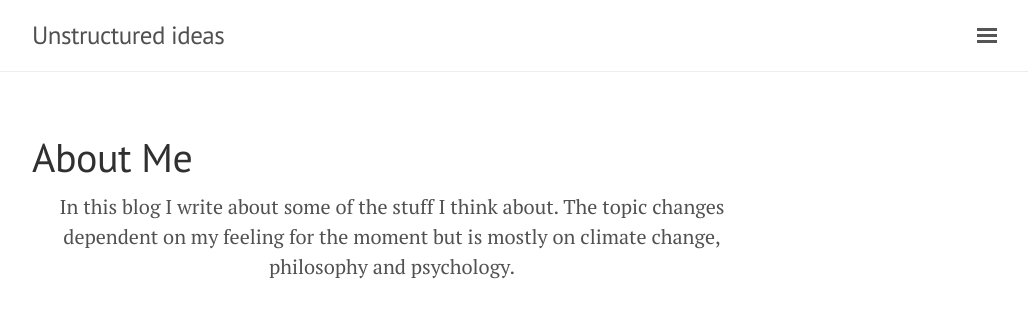
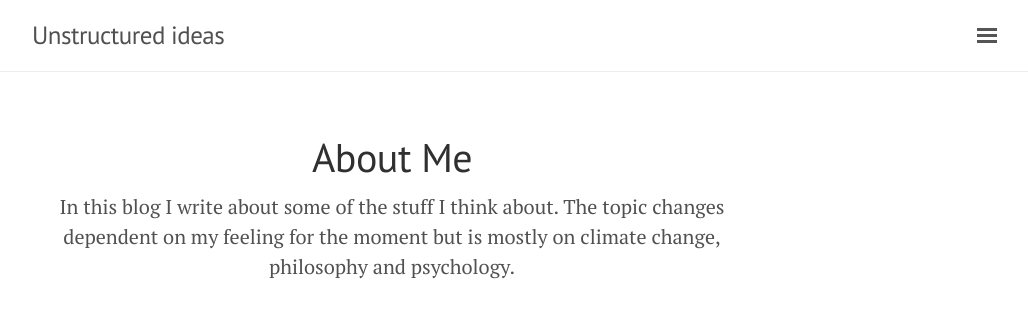
Before and after one commit to sebaheg/sebaheg.github.io, a Jekyll site: the page built from about.md, in a window 1280 px wide. Shown: the top 318 px of the page, without its empty margins (248-1276 px from the left). Built offline with Jekyll 4.4.1, drawn with Linux system fonts in a browser that asks for light colours; comment, search, counter and statistics services are not loaded.

Commit message:
Center page title.

```diff
--- a/_layouts/page.html
+++ b/_layouts/page.html
@@ -3,6 +3,6 @@ layout: default
 ---
 
 <div class="page">
-  <h1 class="page-title">{{ page.title }}</h1>
+  <h1 class="page-title" style="text-align:center;">{{ page.title }}</h1>
   {{ content }}
 </div>
```
